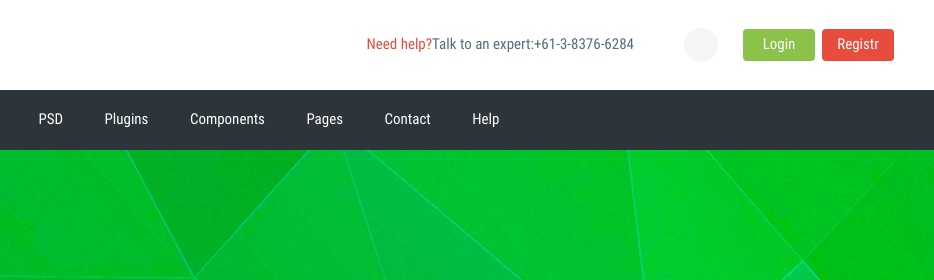
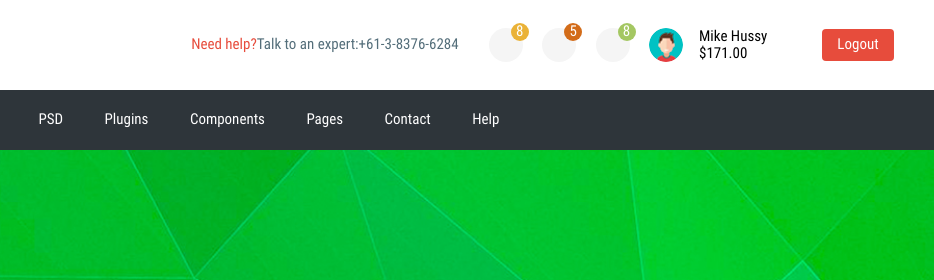
Before and after one commit to DmytroKalenko/ModernoMarketPlace, a website: page app/index.html in a window 1280 px wide. Shown: the top 280 px of the page, 346-1280 px from the left. Drawn offline with nearby package versions, Linux system fonts and the light colour scheme.

Commit message:
addContent

```diff
--- a/app/index.html
+++ b/app/index.html
@@ -27,9 +27,17 @@
                             </p>
                         </div>
                         <div class="header__btn">
-                            <input type="button" value="" class="header_basket">
-                            <input type="button" value="Login">
-                            <input type="button" value="Registr">
+                            <ul class="header__circle">
+                                <li><input type="button" value="" class="header_basket circle__item"></li>
+                                <li><input type="button" value="" class="circle__item"></li>
+                                <li><input type="button" value="" class="circle__item"></li>
+                                <li><input type="button" value="" class="circle__item" style="background-image: url(./images/icons/avatar.png);"></li>
+                            </ul>
+                            <div class="user">
+                                <div class="user__name">Mike Hussy</div>
+                                <div class="user__saldo">$171.00</div>
+                            </div>
+                            <input type="button" value="Logout" class="logout">
                         </div>
                     </div>
                 </div>
--- a/app/scss/style.scss
+++ b/app/scss/style.scss
@@ -35,26 +35,60 @@
                     display: flex;
                     align-items: center;
                     justify-content: space-between;
-                    margin-left: 50px;
+                    margin-left: 30px;
                     input {
                         width: 72px;
                         height: 32px;
                         color: white;
                         border-radius: 4px;
                     }
-                    .header_basket {
-                        height: 34px;
-                        width: 34px;
-                        border-radius: 50%;
-                        background-color: #f5f5f5;
-                        margin-right: 25px;
+                    li {
+                        position: relative;
+                        display: inline-block;
+                        &::after {
+                            content: '';
+                            text-align: center;
+                            position: absolute;
+                            height: 18px;
+                            width: 18px;
+                            border-radius: 50%;
+                            top: -5px;
+                            right: 10px;
+                            color: white;
+                            font-size: 15px;
+                        }
+                        &:nth-child(1) {
+                            &::after {
+                                content: '8';
+                                background-color: #eab237;
+                            }
+                        }
+                        &:nth-child(2) {
+                            &::after {
+                                content: '5';
+                                background-color: #d36c19;
+                            }
+                        }
+                        &:nth-child(3) {
+                            &::after {
+                                content: '8';
+                                background-color: #a4c762;
+                            }
+                        }
+                        .circle__item {
+                            height: 34px;
+                            width: 34px;
+                            border-radius: 50%;
+                            background-color: #f5f5f5;
+                            margin-right: 16px;
+                        }
                     }
-                    input:nth-child(2) {
-                        background-color: rgb(139, 195, 74);
+                    .logout {
+                        margin-left: 28px;
+                        background-color: $btnColor;
                     }
-                    input:last-child {
-                        margin-left: 7px;
-                        background-color: $btnColor;
+                    .user {
+                        width: 95px;
                     }
                 }
             }
```
Also changed, not shown: app/css/style.min.css, app/images/icons/avatar.png (added).
